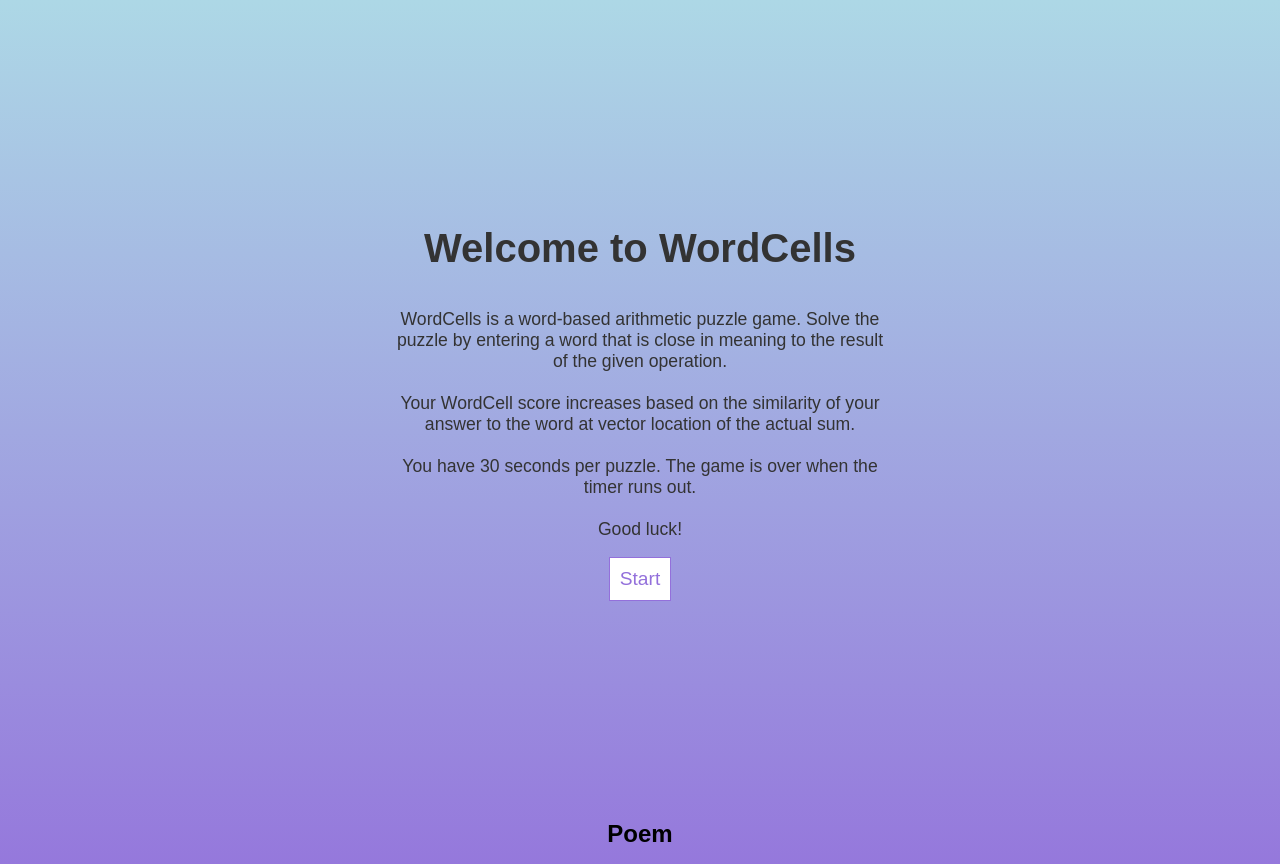
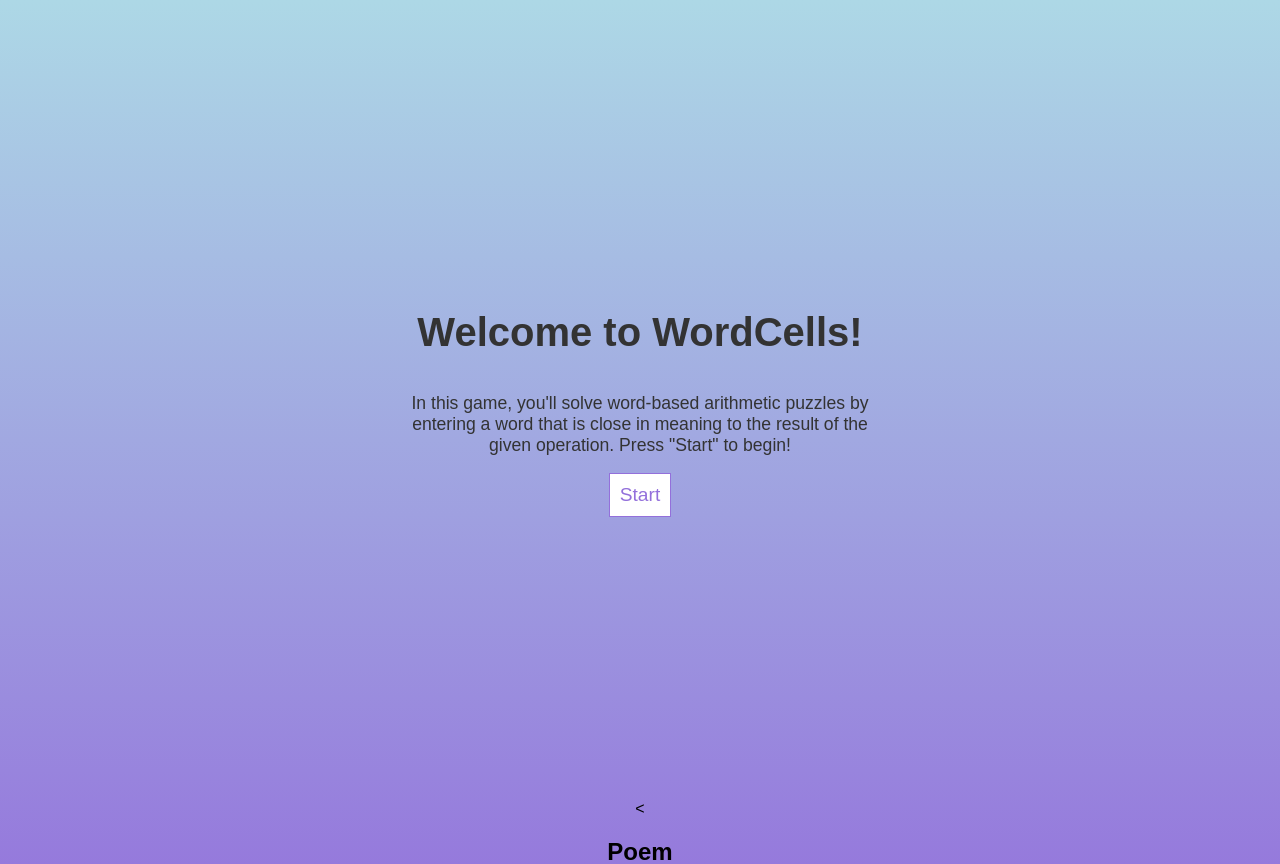
Before and after one commit to anderote/WordCells, a Flask app: page / in a window 1280 px wide. Shown: the top 864 px of the page. Run offline with Flask 2, Linux system fonts and the light colour scheme; parts of the project's set-up code (start-up, migrations or seed data) failed here and were passed over.

Commit message:
pushing changes directly to main like a heathen

```diff
--- a/templates/index.html
+++ b/templates/index.html
@@ -10,32 +10,19 @@
 
 <body>
     <div class="start-screen">
-        <h1>Welcome to WordCells</h1>
-        <p>
-            WordCells is a word-based arithmetic puzzle game. Solve the puzzle by entering a word that is close in
-            meaning
-            to the result of the given operation.</br></br> Your WordCell score increases based on the similarity of
-            your answer
-            to the word at vector location of the actual sum.</br></br> You have 30 seconds per puzzle. The game is over
-            when the
-            timer runs out. </br></br>Good luck!
-        </p>
-        <button id="start-btn">Start</button>
+        <h1>Welcome to WordCells!</h1>
+        <p>In this game, you'll solve word-based arithmetic puzzles by entering a word that is close in meaning to the
+            result of the given operation. Press "Start" to begin!</p>
+        <button id="start-btn" style="display: inline-block; margin: 0 auto;">Start</button>
     </div>
-    <div class="main-content" style="display: none;">
+    < <div class="main-content" style="display: none;">
         <h1>WordCells</h1>
         <p>Solve the word-based arithmetic puzzle by entering a word that is close in meaning to the result of the given
             operation.</p>
-        <select id="difficulty">
-            <option value="2" selected>Easy (2 words)</option>
-            <option value="3">Medium (3 words)</option>
-            <option value="4">Hard (4 words)</option>
-        </select>
         <div id="puzzle"></div>
         <input type="text" id="user-word" placeholder="Enter your answer here">
         <button id="submit-btn" onclick="submitAnswer()">Submit</button>
         <button id="new-puzzle-btn" onclick="generatePuzzle()">New Puzzle</button>
-        <div id="timer">Time left: 30s</div>
         <div id="result"></div>
         <div id="score">Your WordCell Score: 0.00</div>
         </div>
@@ -52,38 +39,6 @@
             let currentScore = 0;
             let currentResultEmbedding = [];
             let currentPuzzle = '';
-        let timer;
-        let timeLeft = 30;
-
-        function startGame() {
-            $('.start-screen').hide();
-            $('.main-content').show();
-            generatePuzzle();
-        }
-
-        function startTimer() {
-            timeLeft = 30;
-            $('#timer').text(`Time left: ${timeLeft}s`);
-            timer = setInterval(() => {
-                timeLeft--;
-                $('#timer').text(`Time left: ${timeLeft}s`);
-                if (timeLeft <= 0) {
-                    timeLeft = 0;
-                    clearInterval(timer);
-                    $('#user-word').val('');
-                    $('#timer').text('Time left: 0s');
-                    $('#result').text("Game Over! Time's up.");
-                    $('#score').text(`Your Final WordCell Score: ${currentScore.toFixed(2)}`);
-                    $('#submit-btn').prop('disabled', true);
-                    $('#new-puzzle-btn').prop('disabled', true);
-                    gameOver();
-                } else {
-                    $('#timer').text(`Time left: ${timeLeft}s`);
-                }
-            }, 1000);
-        }
-
-
 
             function generatePoem(puzzle_words, user_words) {
                 $.post('/generate_poem', {
@@ -103,46 +58,33 @@
             }
 
             function generatePuzzle() {
-            if (timer) {
-                clearInterval(timer);
-            }
-            startTimer();
-            const difficulty = $('#difficulty').val();
-            $.getJSON('/generate_puzzle', { difficulty: difficulty }, data => {
+                $.getJSON('/generate_puzzle', data => {
                     $('#puzzle').text(data.puzzle);
                     currentResultEmbedding = data.result_embedding;
                     currentPuzzle = data.puzzle;
+                    generatePoemOnPuzzle(data.puzzle);
 
-                // Call generate_poem_on_puzzle when a new puzzle is generated
-                generatePoemOnPuzzle(data.puzzle);
                 });
                 $('#user-word').val('');
             }
 
-
-
             function submitAnswer() {
-            clearInterval(timer);
-            gameRunning = false;
                 const userInput = $('#user-word').val();
-            const userWords = userInput.split(/[ ,+]+/).filter(Boolean); // Split input by space, comma, or plus sign
+                const userWords = userInput.split(/[ ,+]+/).filter(Boolean);
                 $.post('/calculate_similarity', {
-                user_words: JSON.stringify(userWords), // Send the words as a JSON string
-                puzzle_words: currentPuzzle, // Send the puzzle words
+                    user_words: JSON.stringify(userWords),
+                    puzzle_words: currentPuzzle,
                     result_embedding: currentResultEmbedding,
                 }, data => {
                     if (data.error) {
                         $('#result').text(data.error);
                     } else {
-                    // Convert the score from a string to a number before updating currentScore
-                    currentScore += parseFloat(data.similarity); // Update the current score based on the sum of similarities
+                        currentScore += data.score;
                         $('#result').text(`Similarity: ${data.similarity}`);
                         $('#score').text(`Your WordCell Score: ${currentScore.toFixed(2)}`);
-                    addToHistory(currentPuzzle, userInput, data.similarity, data.similarity);
+                        addToHistory(currentPuzzle, userInput, data.similarity, data.score);
                     }
-                // Clear the text entry box and generate a new puzzle
-                $('#user-word').val('');
-                generatePuzzle();
+                    $('#user-word').val(''); // Clear the text entry box
                 });
             }
 
@@ -156,7 +98,11 @@
 
             // Initialize the game
             $(document).ready(function () {
-            $('#start-btn').on('click', startGame);
+                $('#start-btn').on('click', function () {
+                    $('.start-screen').hide();
+                    $('.main-content').show();
+                    generatePuzzle();
+                });
             });
 
             $('#user-word').on('keyup', function (event) {
```
Lines whose indentation alone changed are shown as unchanged.
